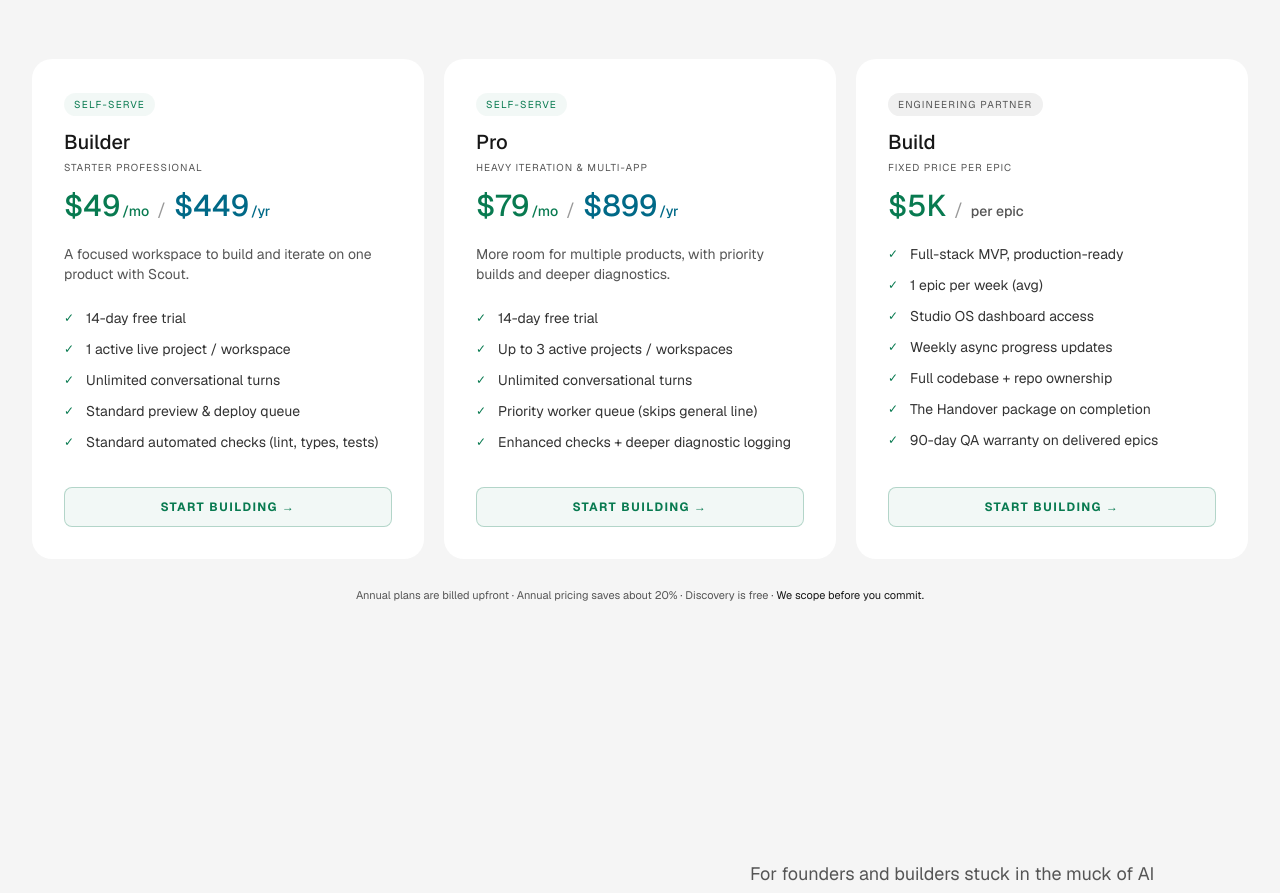
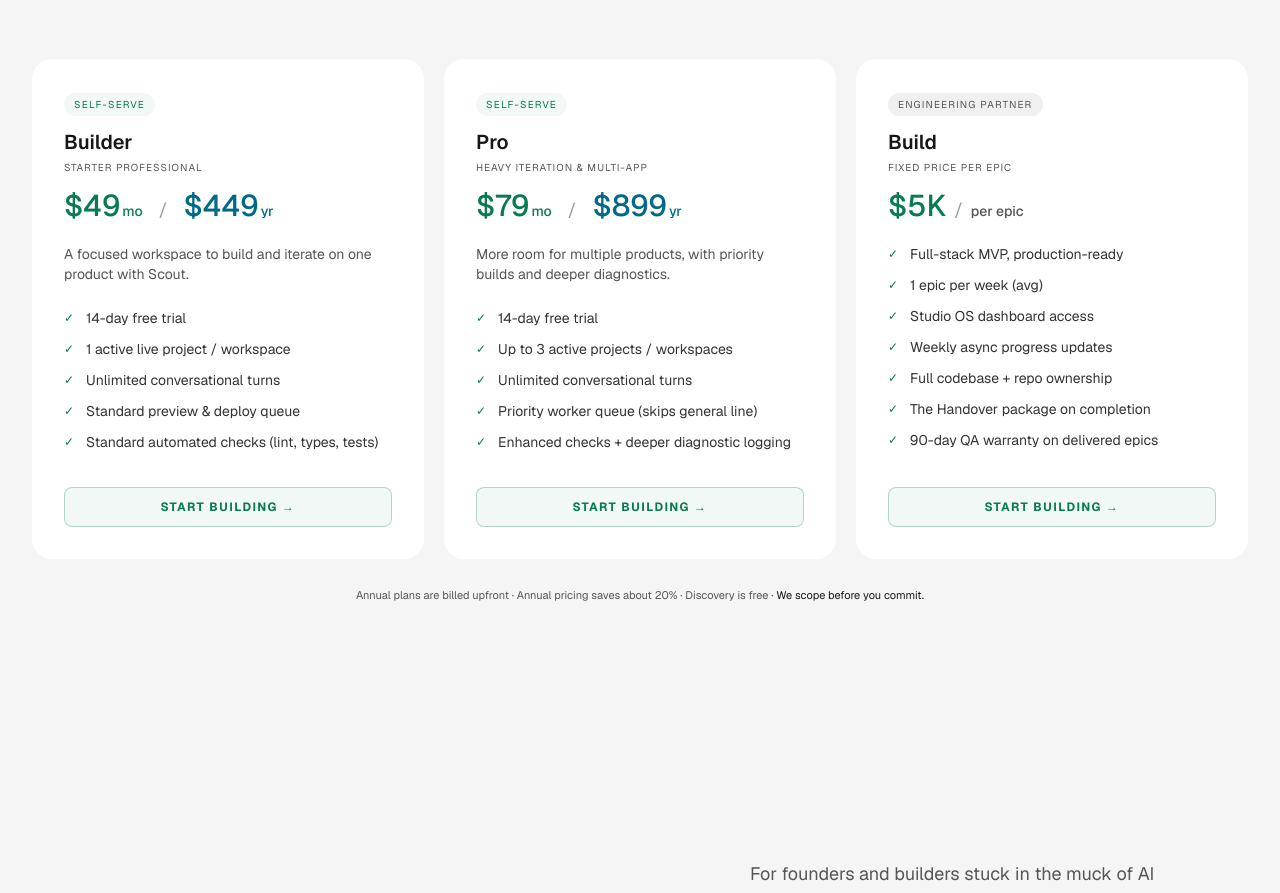
Before and after one commit to rup2701/appnomics-landing, a Next.js app: page / in a window 1280 px wide. Shown: the part 1582-2475 px from the top of the page. Built offline with nearby package versions, Linux system fonts and the light colour scheme.

Commit message:
feat(PricingSection): enhance typography and spacing for better readability

```diff
--- a/components/sections/PricingSection.tsx
+++ b/components/sections/PricingSection.tsx
@@ -70,7 +70,7 @@ export default function PricingSection({
                   <span className="mb-3 inline-block rounded-full bg-[#087a500d] px-2.5 py-1 font-sans text-[10px] tracking-[0.12em] text-[#087a50]">
                     SELF-SERVE
                   </span>
-                  <h3 className="text-left font-sans text-xl font-medium text-[#171717]">
+                  <h3 className="text-left font-sans text-xl font-semibold text-[#171717]">
                     {tier.name}
                   </h3>
                   <p className="mt-1 font-sans text-[10px] tracking-[0.1em] text-[#555]">
@@ -78,17 +78,17 @@ export default function PricingSection({
                   </p>
                 </div>
                 <div
-                  className="mt-4 flex items-baseline gap-2 whitespace-nowrap font-sans"
+                  className="mt-4 flex items-baseline gap-4 whitespace-nowrap font-sans"
                   aria-label={`${tier.monthlyPrice} per month or ${tier.annualPrice} per year`}
                 >
                   <span className="text-[30px] font-medium leading-none text-[#087a50]">
                     {tier.monthlyPrice}
-                    <span className="ml-0.5 text-sm font-medium">/mo</span>
+                    <span className="ml-0.5 text-sm font-medium">mo</span>
                   </span>
                   <span aria-hidden="true" className="text-lg text-[#999]">/</span>
                   <span className="text-[30px] font-medium leading-none text-[#006987]">
                     {tier.annualPrice}
-                    <span className="ml-0.5 text-sm font-medium">/yr</span>
+                    <span className="ml-0.5 text-sm font-medium">yr</span>
                   </span>
                 </div>
               </div>
@@ -120,7 +120,7 @@ export default function PricingSection({
                 <span className="mb-3 inline-block rounded-full bg-[#f0f0f0] px-2.5 py-1 font-sans text-[10px] tracking-[0.12em] text-[#555]">
                   ENGINEERING PARTNER
                 </span>
-                <h3 className="text-left font-sans text-xl font-medium text-[#171717]">
+                <h3 className="text-left font-sans text-xl font-semibold text-[#171717]">
                   Build
                 </h3>
                 <p className="mt-1 font-sans text-[10px] tracking-[0.1em] text-[#555]">
```
